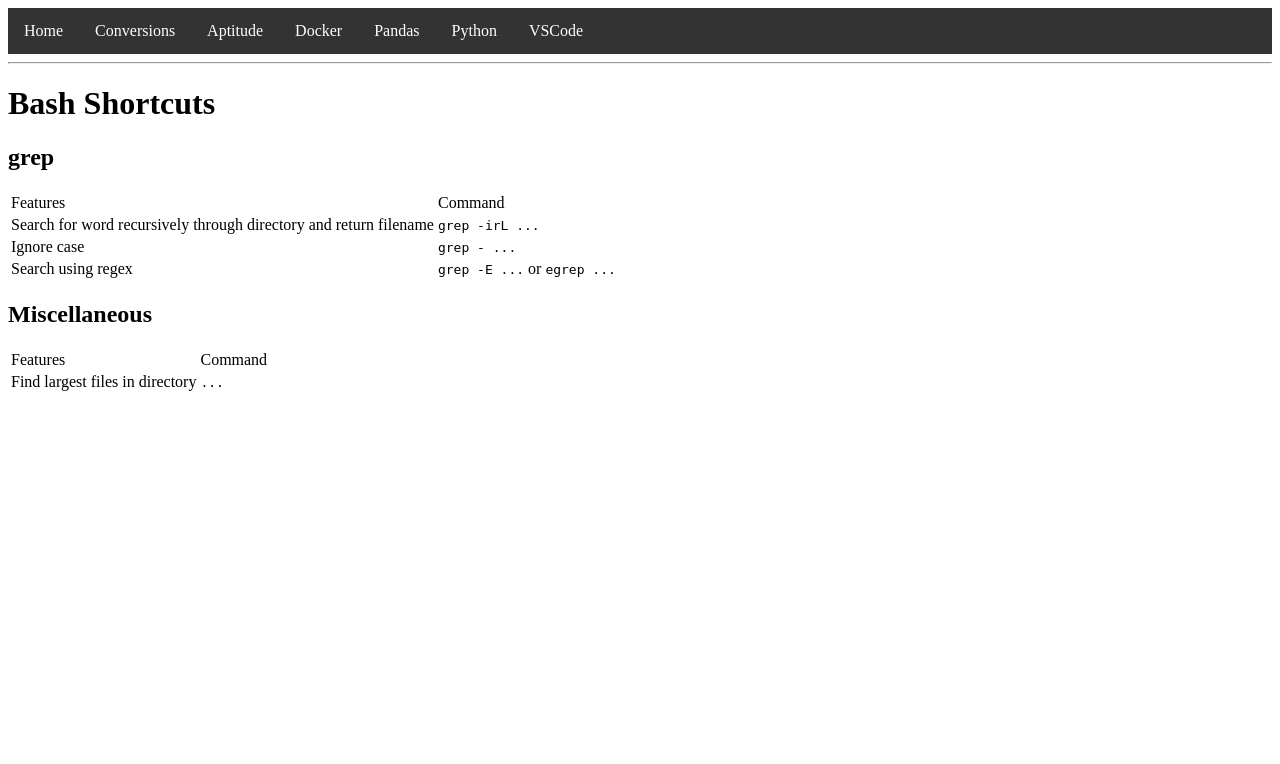
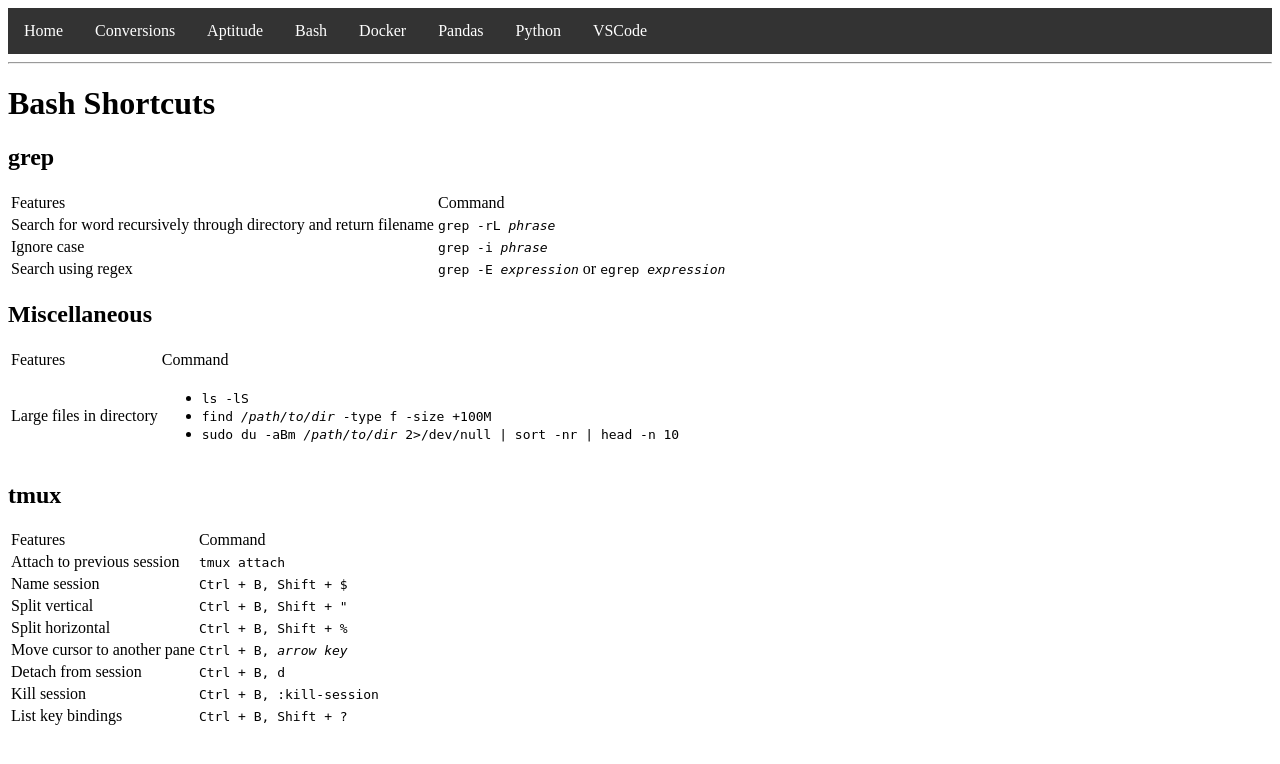
Before and after one commit to chrisharris000/helper-website, a Flask app: page /bash in a window 1280 px wide. Shown: the top 764 px of the page. Run offline with Flask 3, Linux system fonts and the light colour scheme.

Commit message:
updated bash commands

```diff
--- a/templates/base.html
+++ b/templates/base.html
@@ -84,6 +84,7 @@
         </div>
         </div>
         <a href="{{ url_for('apt') }}">Aptitude</a>
+        <a href="{{ url_for('bash') }}">Bash</a>
         <a href="{{ url_for('docker') }}">Docker</a>
         <a href="{{ url_for('pandas') }}">Pandas</a>
         <a href="{{ url_for('python') }}">Python</a>
--- a/templates/bash.html
+++ b/templates/bash.html
@@ -11,15 +11,15 @@
         </tr>
         <tr>
             <td>Search for word recursively through directory and return filename</td>
-            <td><code>grep -irL ...</code></td>
+            <td><code>grep -rL <i>phrase</i></code></td>
         </tr>
         <tr>
             <td>Ignore case</td>
-            <td><code>grep - ...</code></td>
+            <td><code>grep -i <i>phrase</i></code></td>
         </tr>
         <tr>
             <td>Search using regex</td>
-            <td><code>grep -E ...</code> or <code>egrep ...</code></td>
+            <td><code>grep -E <i>expression</i></code> or <code>egrep <i>expression</i></code></td>
         </tr>
     </table>
 
@@ -30,8 +30,52 @@
             <td>Command</td>
         </tr>
         <tr>
-            <td>Find largest files in directory</td>
-            <td><code>...</code></td>
+            <td>Large files in directory</td>
+            <td><ul>
+                <li><code>ls -lS</code></li>
+                <li><code>find <i>/path/to/dir</i> -type f -size +100M</code></li>
+                <li><code>sudo du -aBm <i>/path/to/dir</i> 2>/dev/null | sort -nr | head -n 10</code></li>
+            </ul></td>
+        </tr>
+    </table>
+
+    <h2>tmux</h2>
+    <table>
+        <tr>
+            <td>Features</td>
+            <td>Command</td>
+        </tr>
+        <tr>
+            <td>Attach to previous session</td>
+            <td><code>tmux attach</code></td>
+        </tr>
+        <tr>
+            <td>Name session</td>
+            <td><code>Ctrl + B, Shift + $</code></td>
+        </tr>
+        <tr>
+            <td>Split vertical</td>
+            <td><code>Ctrl + B, Shift + "</code></td>
+        </tr>
+        <tr>
+            <td>Split horizontal</td>
+            <td><code>Ctrl + B, Shift + %</code></td>
+        </tr>
+        <tr>
+            <td>Move cursor to another pane</td>
+            <td><code>Ctrl + B, <i>arrow key</i></code></td>
+        </tr>
+        <tr>
+            <td>Detach from session</td>
+            <td><code>Ctrl + B, d</code></td>
+        </tr>
+        <tr>
+            <td>Kill session</td>
+            <td><code>Ctrl + B, :kill-session</code></td>
+        </tr>
+        <tr>
+            <td>List key bindings</td>
+            <td><code>Ctrl + B, Shift + ?</code></td>
         </tr>
     </table>
 
```
